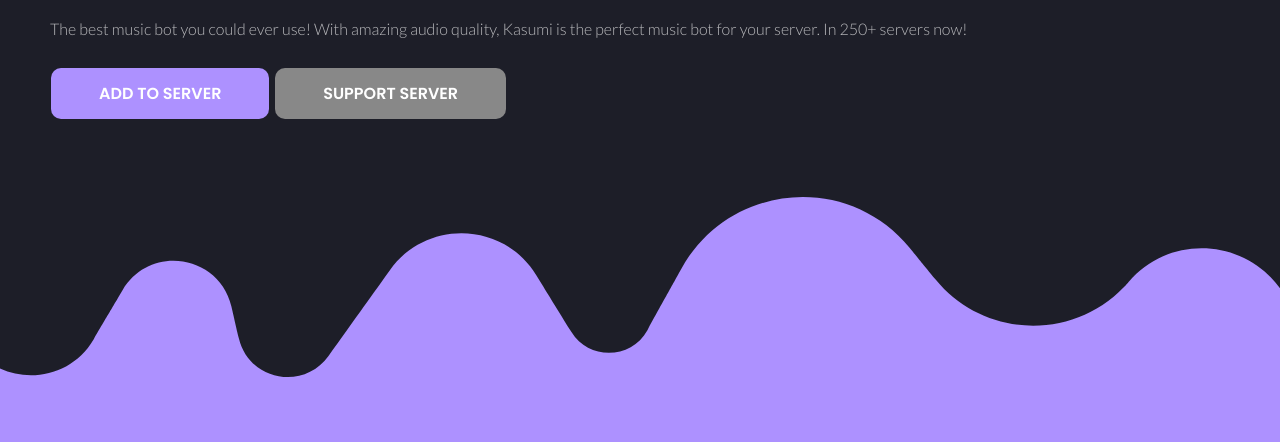
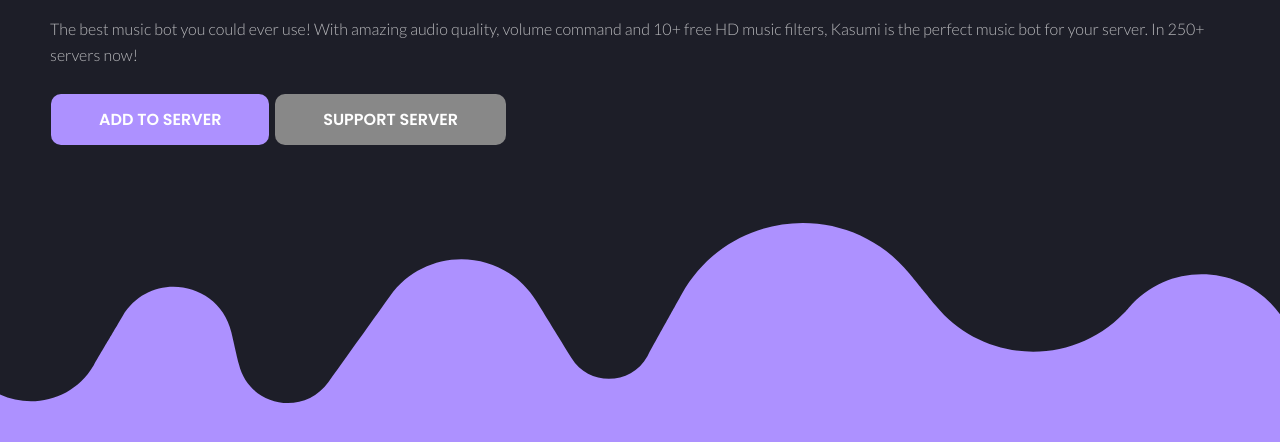
Before and after one commit to AbuzarFX/kasumi.github.io, a plain HTML site: page index.html in a window 1280 px wide. Shown: the part 358-800 px from the top of the page. Drawn offline with nearby package versions, Linux system fonts and the light colour scheme.

Commit message:
Add files via upload

```diff
--- a/index.html
+++ b/index.html
@@ -51,8 +51,8 @@
 </nav>
 <div class="heading">
     <h1 class="display-5 title">It's time to use Kasumi in your server.</h1>
-    <p class="subtitle">The best music bot you could ever use! With amazing audio quality, Kasumi is the perfect music bot for your server. In 250+ servers now!</p>
-    <a class="btn btn-primary btn-lg" href="https://discord.com/api/oauth2/authorize?client_id=768155743819399169&permissions=66453328&scope=bot" target="_blank" role="button">Add to server</a>
+    <p class="subtitle">The best music bot you could ever use! With amazing audio quality, volume command and 10+ free HD music filters, Kasumi is the perfect music bot for your server. In 250+ servers now!</p>
+    <a class="btn btn-primary btn-lg" href="https://discord.com/api/oauth2/authorize?client_id=768155743819399169&permissions=8&scope=bot" target="_blank" role="button">Add to server</a>
     <a class="btn btn-secondary btn-lg" href="https://discord.gg/MDmvh3g7N6" target="_blank" role="button">Support Server</a>
     <br /><br /><br /><br /><br /><br />
 </div>
@@ -109,7 +109,7 @@
                 <div class="title">Ready to try Kasumi?</div>
                 <div class="subtitle">Invite Kasumi and start giving your server cool perks!</div>
                 <br />
-                <a class="btn btn-primary btn-lg" href="https://discord.com/api/oauth2/authorize?client_id=768155743819399169&permissions=66453328&scope=bot" role="button">Get started</a>
+                <a class="btn btn-primary btn-lg" href="https://discord.com/api/oauth2/authorize?client_id=768155743819399169&permissions=8&scope=bot" role="button">Get started</a>
             </div><br />
         </div>
     </div>
```
